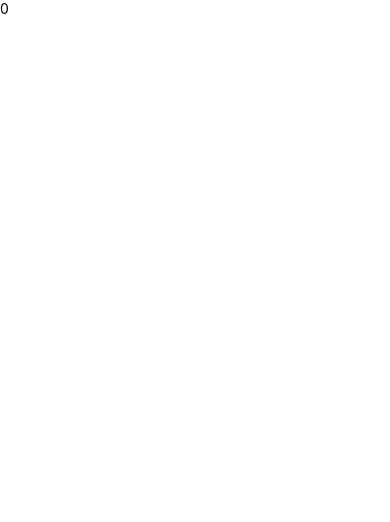
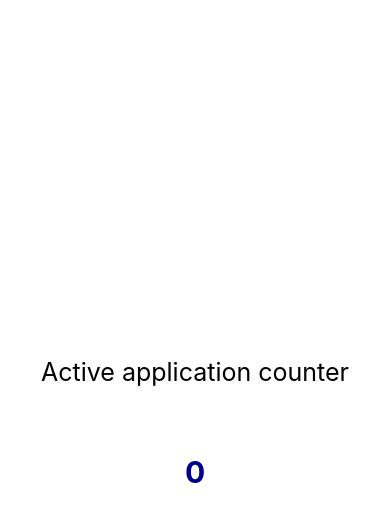
Before and after one commit to AAndrys/React-Native-excercises, a React Native app: screen / in a window 390 px wide. Shown: the top 522 px of the page. Built offline with nearby package versions, Linux system fonts and the light colour scheme.

Commit message:
finished first step

```diff
--- a/App.js
+++ b/App.js
@@ -1,4 +1,4 @@
-import React, { useRef, useState, useEffect } from 'react';
+import React, { useState, useEffect } from 'react';
 import {
   SafeAreaView,
   StyleSheet,
@@ -10,7 +10,6 @@ import {
 
 const App = () => {
 
-  const appState = useRef(AppState.currentState);
   const [counter, setCounter] = useState(0);
 
   useEffect(() => {
@@ -19,25 +18,29 @@ const App = () => {
     return () => {
       AppState.removeEventListener("change", _counterEvent);
     };
-  }, []);
+  }, [counter]);
 
   const _counterEvent = (nextAppState) => {
     if(nextAppState === "active") {
-      // console.log(AppState);
       setCounter(counter + 1);
-      console.log(appState.current)
     }
-    // console.log(nextAppState)
   };
 
   return (
     <>
       <StatusBar barStyle="dark-content" />
       <SafeAreaView style={styles.container}>
-        <View>
-          <Text>
-            {counter}
-          </Text>
+        <View style={styles.mainView}>
+          <View style={styles.mainViewTitle}>
+            <Text style={{ fontSize: 25 }}>
+              Active application counter
+            </Text>
+          </View>
+          <View style={styles.mainViewText} >
+            <Text style={{ fontSize: 30, fontWeight: 'bold', color: 'darkblue' }}>
+              {counter}
+            </Text>
+          </View>
         </View>
       </SafeAreaView>
     </>
@@ -48,7 +51,21 @@ const styles = StyleSheet.create({
   container: {
     flex: 1,
   },
-
+  mainView: {
+    flex: 1,
+    justifyContent: 'center',
+    alignItems: 'center'
+  },
+  mainViewTitle: {
+    height: 100,
+    justifyContent: 'center',
+    alignItems: 'center',
+  },
+  mainViewText: {
+    height: 100,
+    justifyContent: 'center',
+    alignItems: 'center',
+  },
 });
 
 export default App;
```
